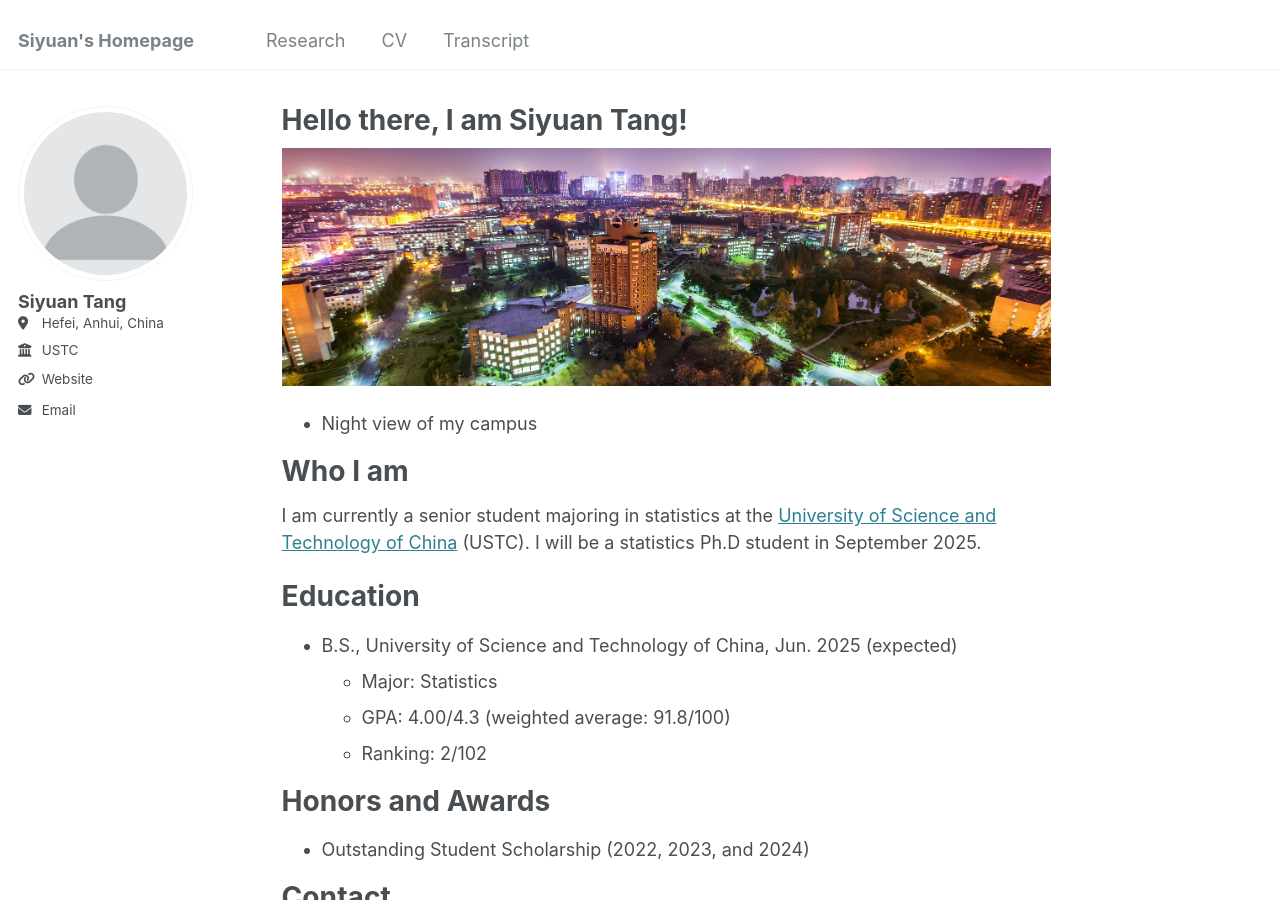
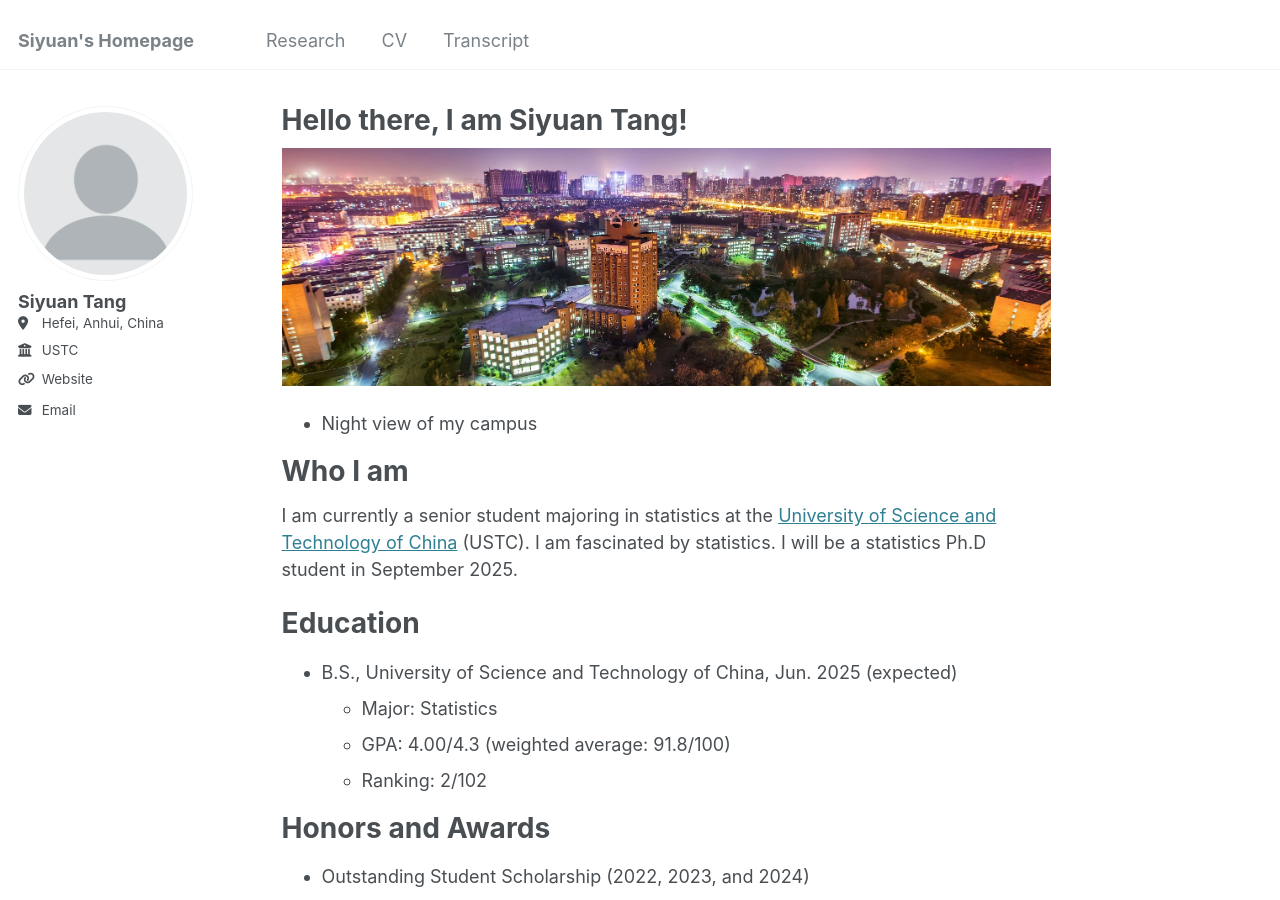
Before and after one commit to jacktangsy/jacktangsy.github.io, a Jekyll site: the page built from _pages/about.md, in a window 1280 px wide and 900 px high. Built offline with Jekyll 4.4.1, drawn with Linux system fonts in a browser that asks for light colours.

Commit message:
Update about.md

```diff
--- a/_pages/about.md
+++ b/_pages/about.md
@@ -13,7 +13,7 @@
 
 Who I am
 ======
-I am currently a senior student majoring in statistics at the [University of Science and Technology of China](https://en.ustc.edu.cn/) (USTC). I will be a statistics Ph.D student in September 2025.
+I am currently a senior student majoring in statistics at the [University of Science and Technology of China](https://en.ustc.edu.cn/) (USTC). I am fascinated by statistics. I will be a statistics Ph.D student in September 2025.
 
 Education
 ======
```
